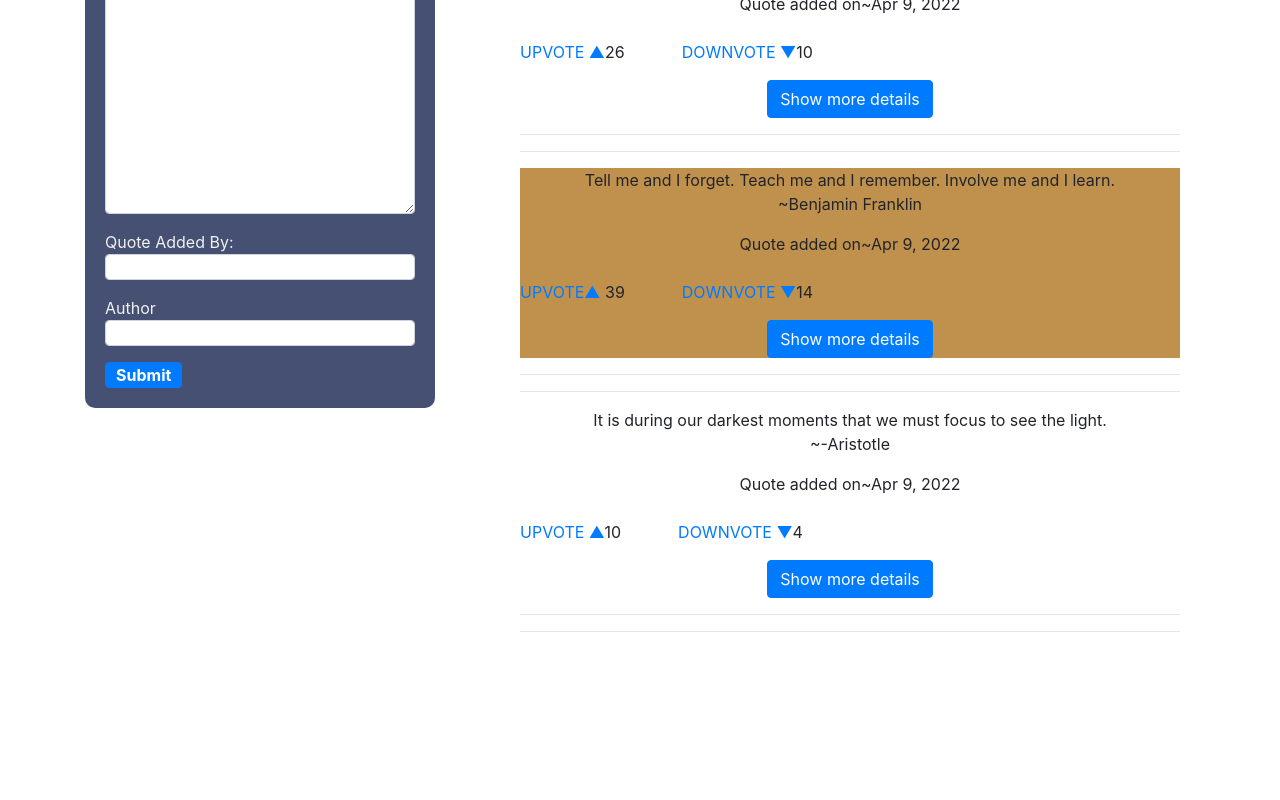
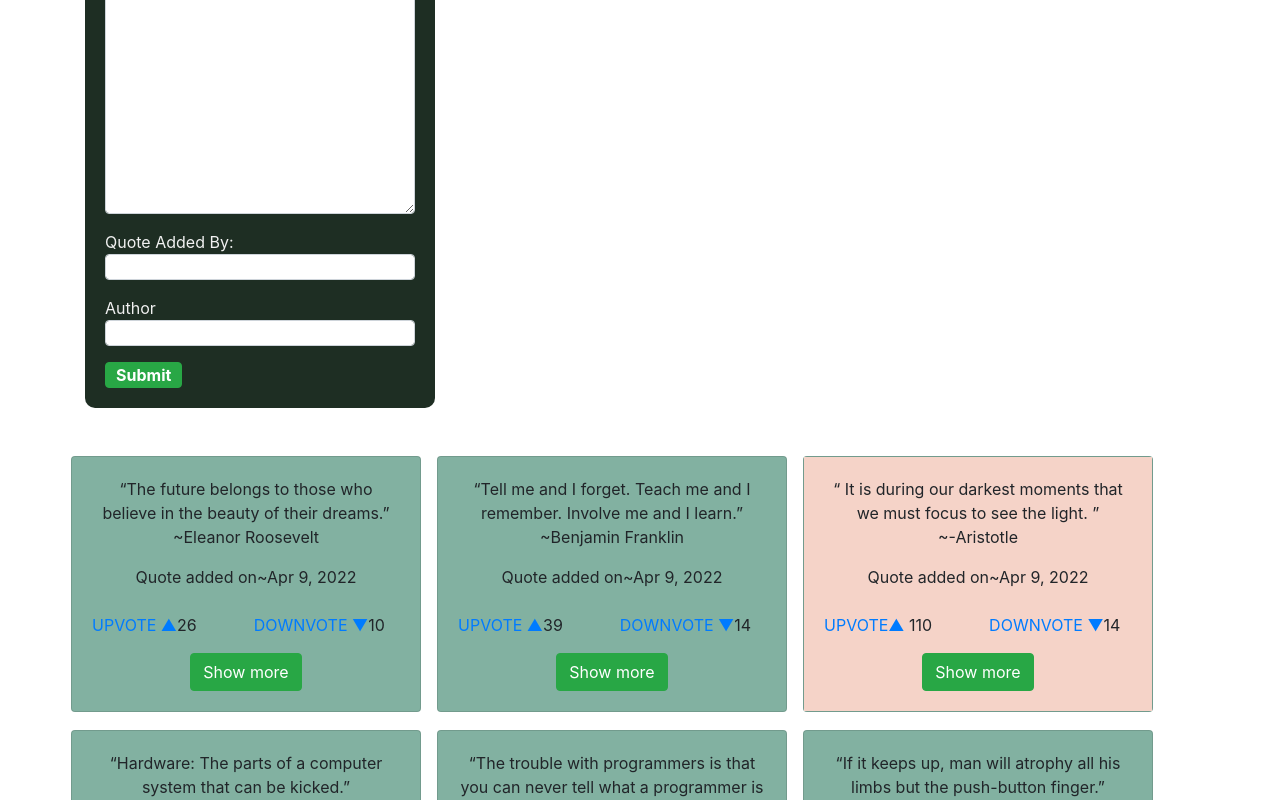
Before and after one commit to chanaiagwata/Quote-App, an Angular app: page / in a window 1280 px wide. Shown: the part 280-1080 px from the top of the page. Before the commit the page ends 928 px from the top, so only its background shows below. Built offline with nearby package versions, Linux system fonts and the light colour scheme.

Commit message:
style:put quotes in cards

```diff
--- a/src/app/highlight-quote.directive.ts
+++ b/src/app/highlight-quote.directive.ts
@@ -7,7 +7,7 @@ import { Directive, ElementRef } from '@angular/core';
 export class HighlightQuoteDirective {
 
   constructor(private elem: ElementRef) {
-    elem.nativeElement.style.backgroundColor = '#c0904d'
+    elem.nativeElement.style.backgroundColor = '#F5D3C8'
    }
 
 }
--- a/src/app/navbar/navbar.component.html
+++ b/src/app/navbar/navbar.component.html
@@ -1,5 +1,5 @@
 <nav class="navbar navbar-expand-lg navbar-dark bg-dark text-center">
-    <a class="navbar-brand" href="#" style="color:yellow; font-weight:Bold;">QuoteApp</a>
+    <a class="navbar-brand" href="#" style="color:#F5D3C8; font-weight:Bold;">QuoteApp</a>
     <button class="navbar-toggler" type="button" data-toggle="collapse" data-target="#navbarNavDropdown" aria-controls="navbarNavDropdown" aria-expanded="false" aria-label="Toggle navigation">
       <span class="navbar-toggler-icon"></span>
     </button>
--- a/src/app/quote-description/quote-description.component.html
+++ b/src/app/quote-description/quote-description.component.html
@@ -3,5 +3,5 @@
     <li style="list-style: none;">Added by~{{quote.contributor}}</li>
 </div>
 <div>
-    <button class="btn btn-primary mt-2 ml-3" (click)= 'quoteComplete(isComplete)'>Delete Quote</button>
+    <button class="btn btn-success mt-2 ml-3" (click)= 'quoteComplete(isComplete)'>Delete Quote</button>
 </div>
--- a/src/app/quote-form/quote-form.component.css
+++ b/src/app/quote-form/quote-form.component.css
@@ -9,7 +9,7 @@
     }
 
 .main{
-    background:#455073 ;
+    background:#1E2E23 ;
     padding:20px;
     color:#f1f1f1;
     border-radius: 10px;
--- a/src/app/quote-form/quote-form.component.html
+++ b/src/app/quote-form/quote-form.component.html
@@ -33,7 +33,7 @@
         </div>
       </div>
       <div class="form-group">
-        <button type="submit" class="btn btn-primary mt-3" value="output quote" id="bnt-submit">Submit</button>
+        <button type="submit" class="btn btn-success mt-3" value="output quote" id="bnt-submit">Submit</button>
       </div>
     </form>
   </div>
--- a/src/app/quotes/quotes.component.css
+++ b/src/app/quotes/quotes.component.css
@@ -1,4 +1,7 @@
-
-.voting{
-    height:100px;
+.card{
+background: #82B1A1;
 }
+.card:hover{
+    transform: scale(1.05);
+ box-shadow: 0 10px 20px black, 0 4px 8px black;
+}
--- a/src/app/quotes/quotes.component.html
+++ b/src/app/quotes/quotes.component.html
@@ -1,19 +1,18 @@
 <div class="container">
   <div class="row">
-    <div class="col-md-4">
+    <div class="col-4">
       <app-quote-form (addQuote)="addNewQuote($event)"></app-quote-form>
     </div>
-    <div class="col-md-8 mt-5">
-      <div class="container-fluid quoteDisplay">
-        <ul *ngFor='let quote of quotes; let i = index'>
-          <div *ngIf="quote.upvote == highest && quote.upvote >0; then highlight else unhighlight">
-
-          </div>
-          <hr>
-          <div>
+    <div class="row mt-5">
+      <div *ngFor='let quote of quotes; let i = index'>
+        <p *ngIf="quote.upvote == highest && quote.upvote >0; then highlight else unhighlight"></p>
+        <div class="col-md-3 mt-3 ml-3">
           <ng-template #highlight>
+            <div class="card  ml-3" style="max-width: 350px;">
               <div appHighlightQuote>
-                <li class="text-center" style="list-style: none;">{{quote.quote}}</li>
+                <div class="card-body">
+                  <li class="text-center" style="list-style: none;"><span>&#8220;</span> {{quote.quote}}
+                    <span>&#8221;</span></li>
                   <li class="text-center" style="list-style: none;">~{{quote.author}}</li>
                   <li class="text-center mt-3" style="list-style: none;">Quote added on~{{quote.dateAdded|date}}</li>
                   <p class="mt-4">
@@ -23,19 +22,24 @@
                     <ng-content></ng-content><a href="#">DOWNVOTE &#x25BC;</a>{{quote.downvote}}  <span></span>
                   </p>
                   <div class="text-center">
-                  <button class="btn btn-primary" (click)='toggleDescription(i)'>Show more details</button>
+                    <button class="btn btn-success" (click)='toggleDescription(i)'>Show more</button>
                   </div>
-                <app-quote-description *ngIf='quote.description' [quote]='quote' (isComplete)='completeQuote($event,i)'>
+                  <app-quote-description *ngIf='quote.description' [quote]='quote'
+                    (isComplete)='completeQuote($event,i)'>
                   </app-quote-description>
+                </div>
+              </div>
             </div>
           </ng-template>
         </div>
-          <hr>
 
-          <div>
+        <div class="col-md-3">
           <ng-template #unhighlight>
-              <div>
-                <li class="text-center" style="list-style: none;">{{quote.quote}}</li>
+            <div class="card  ml-3" style="max-width: 350px;">
+
+              <div class="card-body">
+                <li class="text-center" style="list-style: none;">
+                  <span>&#8220;</span>{{quote.quote}}<span>&#8221;</span></li>
                 <li class="text-center" style="list-style: none;">~{{quote.author}}</li>
                 <li class="text-center mt-3" style="list-style: none;">Quote added on~{{quote.dateAdded|date}}</li>
                 <p class="mt-4">
@@ -45,25 +49,16 @@
                   <ng-content></ng-content><a href="#">DOWNVOTE &#x25BC;</a>{{quote.downvote}} <span></span>
                 </p>
                 <div class="text-center">
-                  <button class="btn btn-primary" (click)='toggleDescription(i)'>Show more details</button>
+                  <button class="btn btn-success" (click)='toggleDescription(i)'>Show more</button>
                 </div>
-
                 <app-quote-description *ngIf='quote.description' [quote]='quote' (isComplete)='completeQuote($event,i)'>
                 </app-quote-description>
               </div>
+            </div>
           </ng-template>
-
-          </div>
-        </ul>
-        <div>
-
         </div>
       </div>
     </div>
 
   </div>
-
-
-
-
 </div>
--- a/src/app/quotes/quotes.component.ts
+++ b/src/app/quotes/quotes.component.ts
@@ -11,7 +11,12 @@ export class QuotesComponent implements OnInit {
   quotes:Quote[] =[
     new Quote(1, 'The future belongs to those who believe in the beauty of their dreams.', 26, 10, 'Titus Kamwira', 'Eleanor Roosevelt', new Date),
     new Quote(2, 'Tell me and I forget. Teach me and I remember. Involve me and I learn.', 39, 14, 'Elvice Oduor', 'Benjamin Franklin', new Date()),
-    new Quote(3, 'It is during our darkest moments that we must focus to see the light.', 10, 4, 'Anabelle Majiwa', '-Aristotle', new Date()),
+    new Quote(3, 'It is during our darkest moments that we must focus to see the light.', 110, 14, 'Anabelle Majiwa', '-Aristotle', new Date()),
+    new Quote(4, 'Hardware: The parts of a computer system that can be kicked.', 100, 4, 'Clinton Maina', 'Jeff Pesis', new Date()),
+    new Quote(5, 'The trouble with programmers is that you can never tell what a programmer is doing until it’s too late..', 90, 64, 'John Doe', 'Seymour Cray:', new Date()),
+    new Quote(6, 'If it keeps up, man will atrophy all his limbs but the push-button finger.', 40, 35, 'Rechael Wandithia', 'Frank Lloyd Wright', new Date()),
+
+
   ]
   // condition to highlight quote with highest upvotes
   arr:number[] = this.quotes.map(
```
Lines whose indentation alone changed are shown as unchanged.
